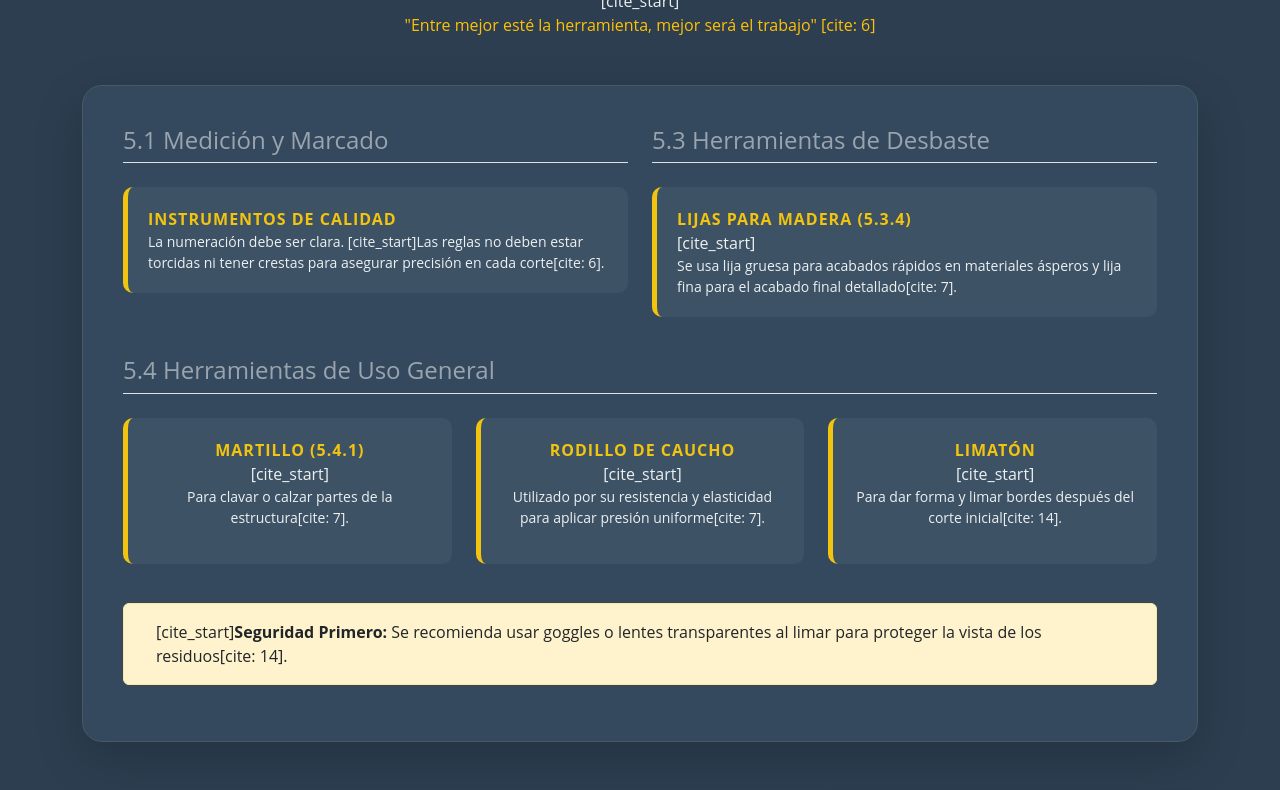
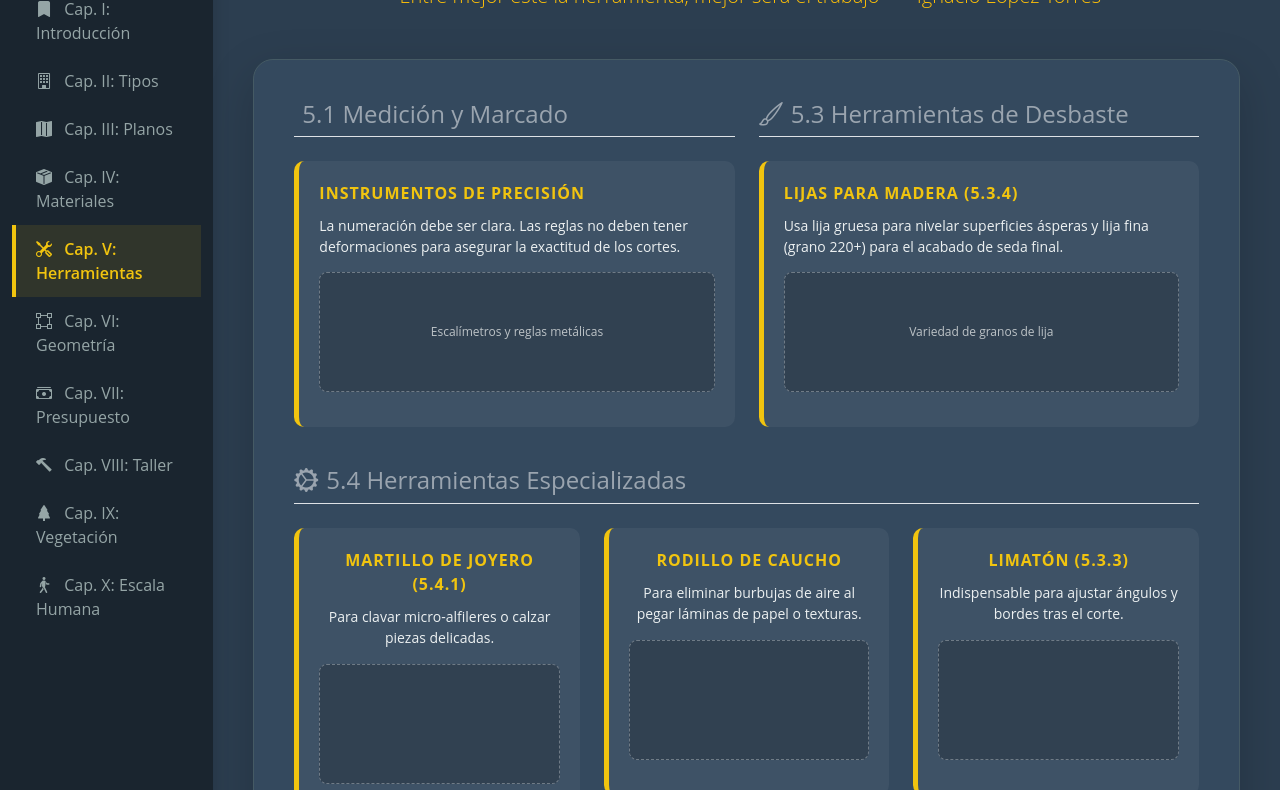
Before and after one commit to DAVEfm12/mi-libro-maquetas, a plain HTML site: page CAPITULO5.html in a window 1280 px wide. Shown: the part 125-915 px from the top of the page. Drawn offline with nearby package versions, Linux system fonts and the light colour scheme.

Commit message:
Update CAPITULO5.html

```diff
--- a/CAPITULO5.html
+++ b/CAPITULO5.html
@@ -3,79 +3,148 @@
 <head>
     <meta charset="UTF-8">
     <meta name="viewport" content="width=device-width, initial-scale=1.0">
-    <title>Capítulo 5: Herramientas del Maquetista</title>
+    <title>Capítulo 5: Herramientas - Colección Dorada</title>
     <link href="https://cdn.jsdelivr.net/npm/bootstrap@5.3.0/dist/css/bootstrap.min.css" rel="stylesheet">
+    <link href="https://cdnjs.cloudflare.com/ajax/libs/font-awesome/6.0.0/css/all.min.css" rel="stylesheet">
+    <link rel="stylesheet" href="https://cdn.jsdelivr.net/npm/bootstrap-icons@1.11.0/font/bootstrap-icons.css">
     <style>
-        body { background-color: #2c3e50; color: #ecf0f1; font-family: 'Open Sans', sans-serif; }
-        .tool-box { background: #34495e; padding: 40px; border-radius: 20px; border: 1px solid #455a64; }
-        .tool-item { background: rgba(255,255,255,0.05); padding: 20px; border-radius: 10px; margin-bottom: 15px; border-left: 5px solid #f1c40f; }
-        .tool-title { color: #f1c40f; font-weight: bold; text-transform: uppercase; letter-spacing: 1px; }
-        .btn-next { background-color: #f1c40f; color: #2c3e50; font-weight: bold; border: none; }
-        .btn-next:hover { background-color: #d4ac0d; }
+        :root {
+            --arch-gold: #f1c40f;
+            --arch-dark: #1a252f;
+            --arch-bg: #2c3e50;
+            --arch-card: #34495e;
+        }
+
+        body { font-family: 'Open Sans', sans-serif; background-color: var(--arch-bg); color: #ecf0f1; }
+
+        /* Sidebar Estilo Unificado */
+        .sidebar { background: var(--arch-dark); color: white; min-height: 100vh; position: sticky; top: 0; z-index: 1000; }
+        .sidebar-header { color: var(--arch-gold); padding: 25px 15px; text-transform: uppercase; font-weight: 700; border-bottom: 1px solid rgba(255,255,255,0.1); font-size: 0.9rem; }
+        .nav-link { color: #95a5a6; padding: 12px 20px; transition: 0.3s; border-left: 4px solid transparent; }
+        .nav-link:hover { color: var(--arch-gold); background: rgba(255,255,255,0.05); }
+        .nav-link.active { color: var(--arch-gold); background: rgba(241, 196, 15, 0.1); border-left: 4px solid var(--arch-gold); font-weight: 600; }
+
+        /* Contenido y Herramientas */
+        .main-content { padding: 40px; }
+        .tool-box { background: var(--arch-card); padding: 40px; border-radius: 20px; border: 1px solid #455a64; }
+        .tool-item { background: rgba(255,255,255,0.05); padding: 20px; border-radius: 10px; margin-bottom: 15px; border-left: 5px solid var(--arch-gold); transition: 0.3s; }
+        .tool-item:hover { background: rgba(255,255,255,0.1); }
+        .tool-title { color: var(--arch-gold); font-weight: bold; text-transform: uppercase; letter-spacing: 1px; margin-bottom: 10px; display: block; }
+
+        /* Contenedores de Imágenes */
+        .img-placeholder {
+            background: rgba(0,0,0,0.2); border: 1px dashed rgba(255,255,255,0.3); border-radius: 8px;
+            margin: 15px 0; min-height: 120px; display: flex;
+            align-items: center; justify-content: center; flex-direction: column;
+            color: #bdc3c7; font-size: 0.75rem; text-align: center; padding: 10px;
+        }
+
+        .btn-next { background-color: var(--arch-gold); color: var(--arch-dark); font-weight: bold; border: none; padding: 10px 30px; }
+        .btn-next:hover { background-color: #d4ac0d; color: var(--arch-dark); }
     </style>
 </head>
 <body>
 
-<div class="container py-5">
+<div class="container-fluid">
+    <div class="row">
+        <nav class="col-md-3 col-lg-2 d-md-block sidebar shadow">
+            <div class="sidebar-header text-center">
+                <i class="bi bi-tools me-2"></i> Colección Dorada
+            </div>
+            <ul class="nav flex-column mt-3">
+                <li class="nav-item"><a class="nav-link" href="CAPITULO1.html"><i class="bi bi-bookmark-fill me-2"></i> Cap. I: Introducción</a></li>
+                <li class="nav-item"><a class="nav-link" href="CAPITULO2.html"><i class="bi bi-building me-2"></i> Cap. II: Tipos</a></li>
+                <li class="nav-item"><a class="nav-link" href="CAPITULO3.html"><i class="bi bi-map-fill me-2"></i> Cap. III: Planos</a></li>
+                <li class="nav-item"><a class="nav-link" href="CAPITULO4.html"><i class="bi bi-box-seam-fill me-2"></i> Cap. IV: Materiales</a></li>
+                <li class="nav-item"><a class="nav-link active" href="CAPITULO5.html"><i class="bi bi-tools me-2"></i> Cap. V: Herramientas</a></li>
+                <li class="nav-item"><a class="nav-link" href="CAPITULO6.html"><i class="bi bi-bounding-box me-2"></i> Cap. VI: Geometría</a></li>
+                <li class="nav-item"><a class="nav-link" href="CAPITULO7.html"><i class="bi bi-cash-stack me-2"></i> Cap. VII: Presupuesto</a></li>
+                <li class="nav-item"><a class="nav-link" href="CAPITULO8.html"><i class="bi bi-hammer me-2"></i> Cap. VIII: Taller</a></li>
+                <li class="nav-item"><a class="nav-link" href="CAPITULO9.html"><i class="bi bi-tree-fill me-2"></i> Cap. IX: Vegetación</a></li>
+                <li class="nav-item"><a class="nav-link" href="CAPITULO10.html"><i class="bi bi-person-walking me-2"></i> Cap. X: Escala Humana</a></li>
+            </ul>
+        </nav>
+
+        <main class="col-md-9 ms-sm-auto col-lg-10 main-content">
             <div class="text-center mb-5">
                 <h1 class="display-5 fw-bold text-white">CAPÍTULO V: HERRAMIENTAS</h1>
-        [cite_start]<p class="text-warning">"Entre mejor esté la herramienta, mejor será el trabajo" [cite: 6]</p>
+                <p class="text-warning lead">"Entre mejor esté la herramienta, mejor será el trabajo" — Ignacio López Torres</p>
             </div>
 
             <div class="tool-box shadow-lg">
                 <div class="row">
                     <div class="col-md-6">
-                <h4 class="mb-4 border-bottom pb-2 text-white-50">5.1 Medición y Marcado</h4>
+                        <h4 class="mb-4 border-bottom pb-2 text-white-50"><i class="bi bi-ruler me-2"></i>5.1 Medición y Marcado</h4>
                         <div class="tool-item">
-                    <div class="tool-title">Instrumentos de Calidad</div>
-                    <p class="small mb-0">La numeración debe ser clara. [cite_start]Las reglas no deben estar torcidas ni tener crestas para asegurar precisión en cada corte[cite: 6].</p>
+                            <span class="tool-title">Instrumentos de Precisión</span>
+                            <p class="small mb-2">La numeración debe ser clara. Las reglas no deben tener deformaciones para asegurar la exactitud de los cortes.</p>
+                            <div class="img-placeholder">
+
+                                <span>Escalímetros y reglas metálicas</span>
+                            </div>
                         </div>
                     </div>
 
                     <div class="col-md-6">
-                <h4 class="mb-4 border-bottom pb-2 text-white-50">5.3 Herramientas de Desbaste</h4>
+                        <h4 class="mb-4 border-bottom pb-2 text-white-50"><i class="bi bi-brush me-2"></i>5.3 Herramientas de Desbaste</h4>
                         <div class="tool-item">
-                    <div class="tool-title">Lijas para Madera (5.3.4)</div>
-                    [cite_start]<p class="small mb-0">Se usa lija gruesa para acabados rápidos en materiales ásperos y lija fina para el acabado final detallado[cite: 7].</p>
+                            <span class="tool-title">Lijas para Madera (5.3.4)</span>
+                            <p class="small mb-2">Usa lija gruesa para nivelar superficies ásperas y lija fina (grano 220+) para el acabado de seda final.</p>
+                            <div class="img-placeholder">
+
+                                <span>Variedad de granos de lija</span>
+                            </div>
                         </div>
                     </div>
 
                     <div class="col-md-12 mt-4">
-                <h4 class="mb-4 border-bottom pb-2 text-white-50">5.4 Herramientas de Uso General</h4>
+                        <h4 class="mb-4 border-bottom pb-2 text-white-50"><i class="bi bi-gear-wide-connected me-2"></i>5.4 Herramientas Especializadas</h4>
                         <div class="row">
                             <div class="col-md-4">
                                 <div class="tool-item text-center">
-                            <div class="tool-title">Martillo (5.4.1)</div>
-                            [cite_start]<p class="small">Para clavar o calzar partes de la estructura[cite: 7].</p>
+                                    <span class="tool-title">Martillo de Joyero (5.4.1)</span>
+                                    <p class="small">Para clavar micro-alfileres o calzar piezas delicadas.</p>
+                                    <div class="img-placeholder">
+
+                                    </div>
                                 </div>
                             </div>
                             <div class="col-md-4">
                                 <div class="tool-item text-center">
-                            <div class="tool-title">Rodillo de Caucho</div>
-                            [cite_start]<p class="small">Utilizado por su resistencia y elasticidad para aplicar presión uniforme[cite: 7].</p>
+                                    <span class="tool-title">Rodillo de Caucho</span>
+                                    <p class="small">Para eliminar burbujas de aire al pegar láminas de papel o texturas.</p>
+                                    <div class="img-placeholder">
+
+                                    </div>
                                 </div>
                             </div>
                             <div class="col-md-4">
                                 <div class="tool-item text-center">
-                            <div class="tool-title">Limatón</div>
-                            [cite_start]<p class="small">Para dar forma y limar bordes después del corte inicial[cite: 14].</p>
+                                    <span class="tool-title">Limatón (5.3.3)</span>
+                                    <p class="small">Indispensable para ajustar ángulos y bordes tras el corte.</p>
+                                    <div class="img-placeholder">
+
+                                    </div>
                                 </div>
                             </div>
                         </div>
                     </div>
                 </div>
 
-        <div class="alert alert-warning mt-4 text-dark d-flex align-items-center">
+                <div class="alert alert-warning mt-4 text-dark border-0 shadow-sm d-flex align-items-center">
                     <i class="fas fa-exclamation-triangle fa-2x me-3"></i>
                     <div>
-                [cite_start]<strong>Seguridad Primero:</strong> Se recomienda usar goggles o lentes transparentes al limar para proteger la vista de los residuos[cite: 14].
+                        <strong>Seguridad Industrial:</strong> Se recomienda usar goggles o lentes transparentes al limar o lijar para proteger la vista de las partículas suspendidas en el aire.
                     </div>
                 </div>
             </div>
 
             <div class="d-flex justify-content-between mt-5">
-        <a href="CAPITULO4.html" class="btn btn-outline-light px-4">Anterior</a>
-        <a href="CAPITULO8.html" class="btn btn-next px-5 shadow-sm">SIGUIENTE: TALLER Y ELABORACIÓN</a>
+                <a href="CAPITULO4.html" class="btn btn-outline-light px-4"><i class="bi bi-arrow-left me-2"></i> Anterior</a>
+                <div class="text-center text-white-50 small">Página 5 de 10</div>
+                <a href="CAPITULO8.html" class="btn btn-next px-5 shadow-sm">Siguiente: TALLER Y ELABORACIÓN <i class="bi bi-arrow-right ms-2"></i></a>
+            </div>
+        </main>
     </div>
 </div>
 
```
Lines whose indentation alone changed are shown as unchanged.
